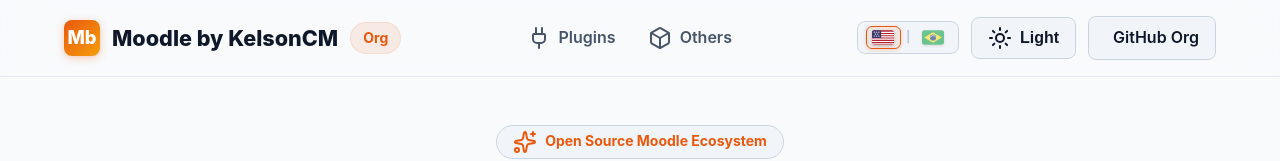
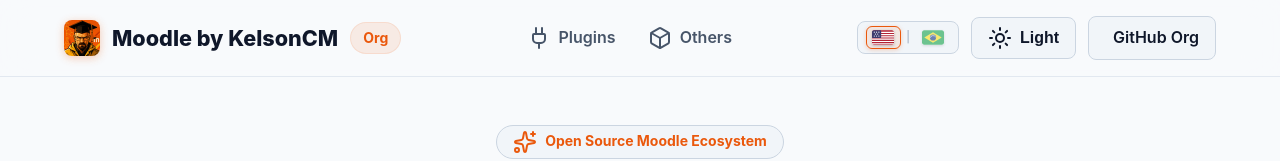
Before and after one commit to moodle-by-kelsoncm/moodle-by-kelsoncm.github.io, a plain HTML site: page en/index.html in a window 1280 px wide. Shown: the top 161 px of the page. Drawn offline with nearby package versions, Linux system fonts and the light colour scheme; some icons are missing; a web font is replaced by a local one.

Commit message:
docs(portal): [UPD] Usa o ícone da organização no logo do cabeçalho
Motivo: o cabeçalho mostrava um quadrado "Mb" em vez do ícone da
organização, já usado como favicon.

Impacto: o logo do cabeçalho (en e pt-br) passa a ser o ícone da
organização, com o mesmo tamanho (36x36) e cantos arredondados.

Arquivos/Mudanças:
- en/index.html, pt-br/index.html: <img class="brand-logo"> no lugar do "Mb".
- css/style.css: .brand-logo para imagem.
- img/logo-72.png: ícone da organização em 72x72 (2x), gerado de logo.png.

Closes #23

```diff
--- a/css/style.css
+++ b/css/style.css
@@ -122,16 +122,11 @@ header {
 }
 
 .brand-logo {
+  flex: none;
   width: 36px;
   height: 36px;
-  background: linear-gradient(135deg, #ea580c, #f59e0b);
   border-radius: var(--radius-md);
-  display: flex;
-  align-items: center;
-  justify-content: center;
-  color: #ffffff;
-  font-weight: 800;
-  font-size: 1.15rem;
+  object-fit: cover;
   box-shadow: 0 2px 8px rgba(234, 88, 12, 0.3);
 }
 
--- a/en/index.html
+++ b/en/index.html
@@ -30,7 +30,7 @@
   <header>
     <div class="container nav-inner">
       <a href="#" class="brand">
-        <div class="brand-logo">Mb</div>
+        <img class="brand-logo" src="../img/logo-72.png" alt="" width="36" height="36" />
         <span>Moodle by KelsonCM</span>
         <span class="brand-badge">Org</span>
       </a>
```
Also changed, not shown: pt-br/index.html (+1 -1 lines), img/logo-72.png (added).
